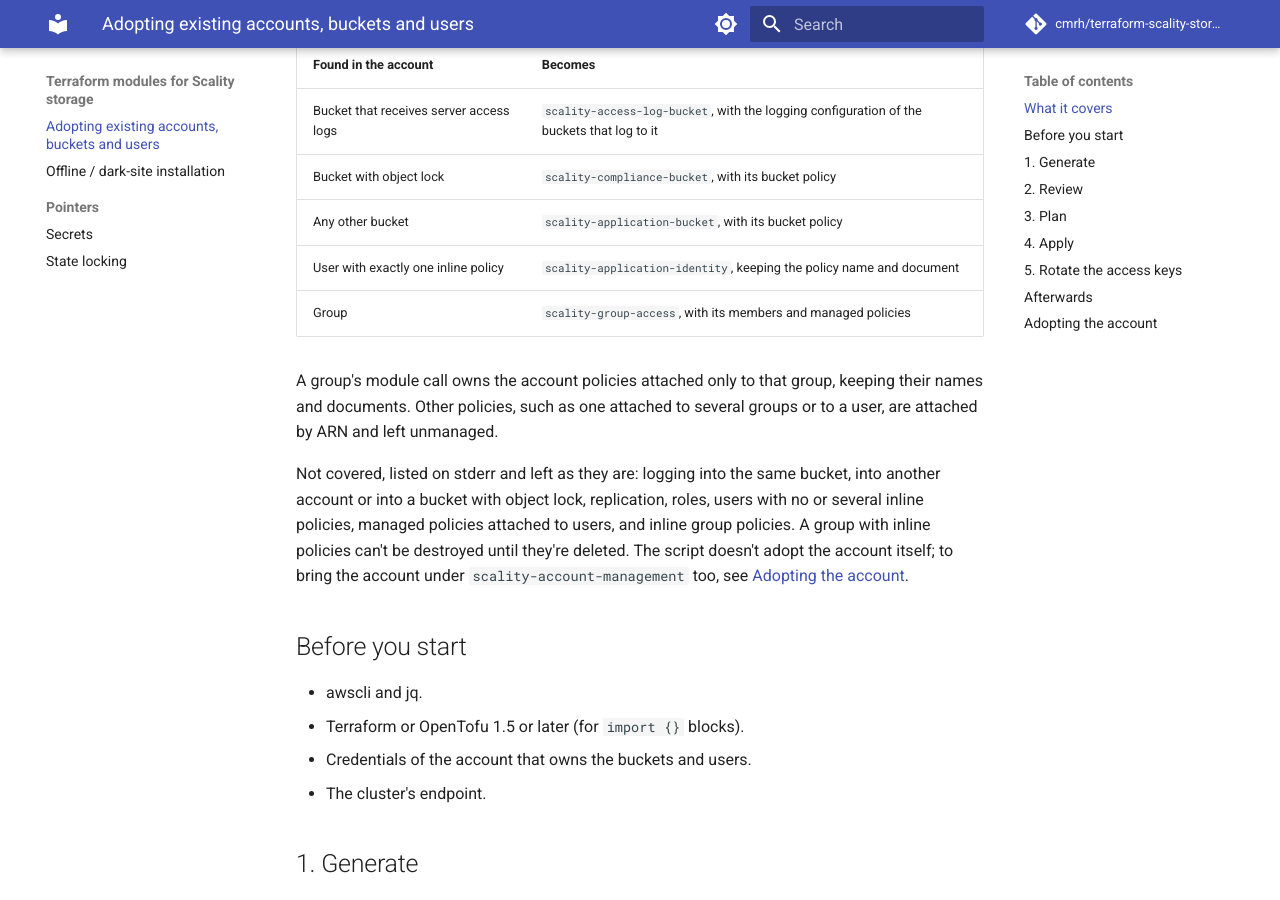
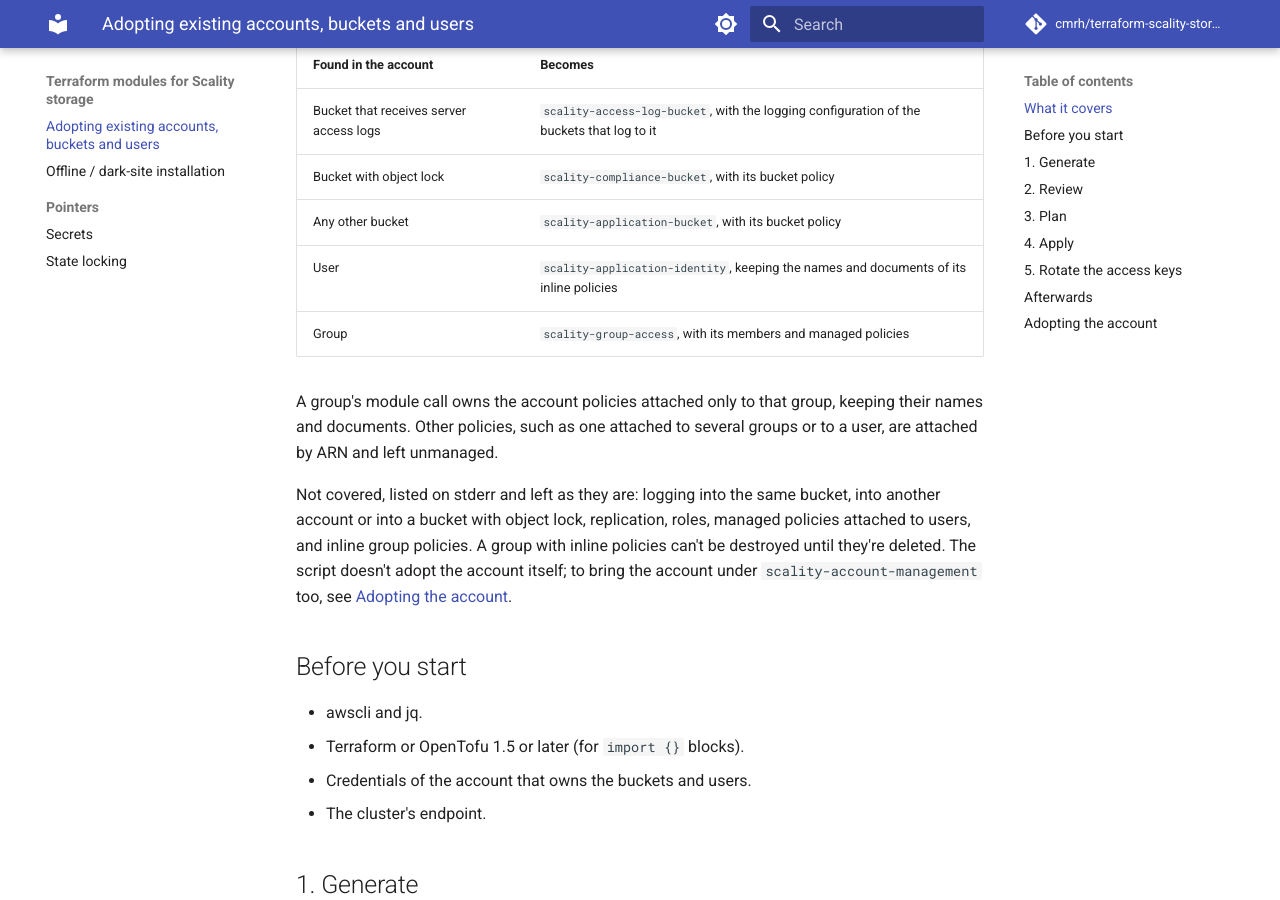
Before and after one commit to cmrh/terraform-scality-storage, an MkDocs documentation site: the page built from docs/adoption.md, in a window 1280 px wide and 900 px high, scrolled down 305 px. Built offline with MkDocs 1.6.1 and Material for MkDocs 9.7.7, drawn with Linux system fonts in a browser that asks for light colours; comment, search, counter and statistics services are not loaded.

Commit message:
feat: users with no or several inline policies (#79) (#92)
scality-application-identity gains a policies input for further inline policies by name and a policy_names output. With no bucket_arns, policy_document or policies the user has no policy, where plan used to fail. The existing
  policy moves to a counted instance with a moved block, so existing deployments plan no change. scality-adopt.sh adopts users with any number of inline policies.

Closes #79

```diff
--- a/docs/adoption.md
+++ b/docs/adoption.md
@@ -11,7 +11,7 @@ them. `scripts/scality-adopt.sh` reads an account and writes module calls plus
 | Bucket that receives server access logs | `scality-access-log-bucket`, with the logging configuration of the buckets that log to it |
 | Bucket with object lock | `scality-compliance-bucket`, with its bucket policy |
 | Any other bucket | `scality-application-bucket`, with its bucket policy |
-| User with exactly one inline policy | `scality-application-identity`, keeping the policy name and document |
+| User | `scality-application-identity`, keeping the names and documents of its inline policies |
 | Group | `scality-group-access`, with its members and managed policies |
 
 A group's module call owns the account policies attached only to that group,
@@ -19,9 +19,9 @@ keeping their names and documents. Other policies, such as one attached to
 several groups or to a user, are attached by ARN and left unmanaged.
 
 Not covered, listed on stderr and left as they are: logging into the same
-bucket, into another account or into a bucket with object lock, replication, roles, users with no or several inline policies,
-managed policies attached to users, and inline group policies. A group with
-inline policies can't be destroyed until they're deleted.
+bucket, into another account or into a bucket with object lock, replication,
+roles, managed policies attached to users, and inline group policies. A
+group with inline policies can't be destroyed until they're deleted.
 The script doesn't adopt the account itself;
 to bring the account under `scality-account-management` too, see
 [Adopting the account](#adopting-the-account).
```
Also changed, not shown: CHANGELOG.md (+5 -0 lines), modules/scality-application-identity/README.md (+8 -5 lines), 4 other files.
